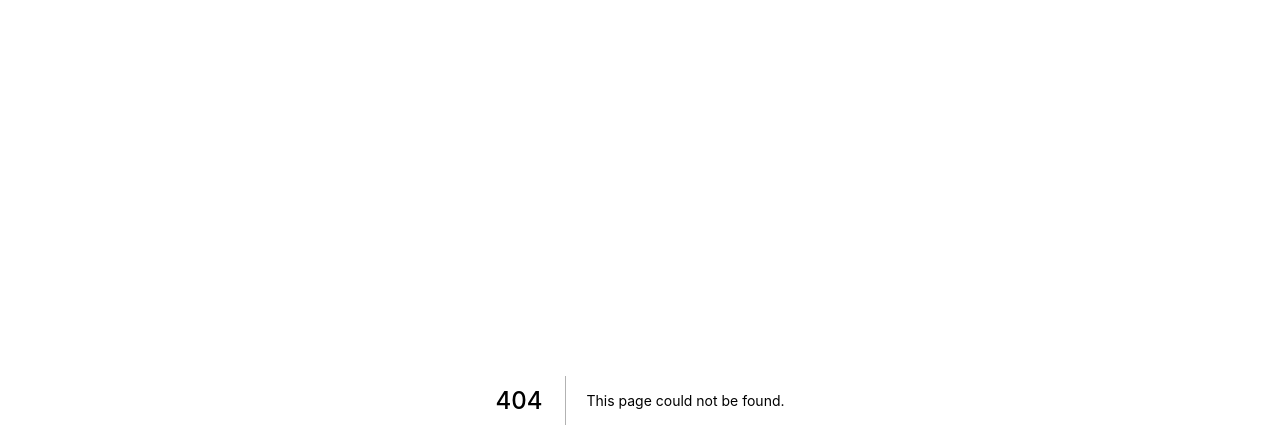
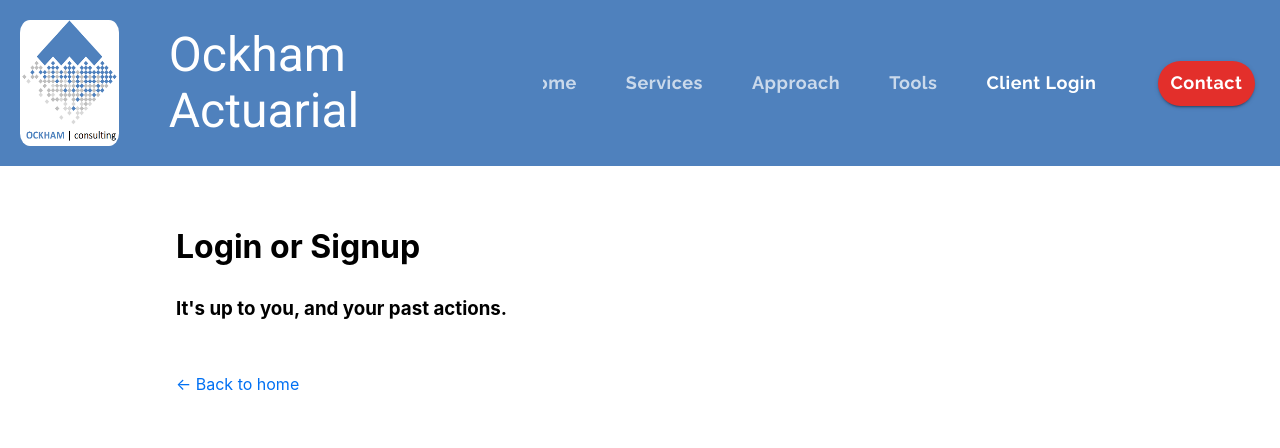
Before and after one commit to megens/nextjs-blog2, a Next.js app: page /login in a window 1280 px wide. Before the commit this address had no page. Shown: the top 448 px of the page. Built offline with nearby package versions, Linux system fonts and the light colour scheme.

Commit message:
several ui components and types updated

```diff
--- a/components/layout.module.css
+++ b/components/layout.module.css
@@ -1,5 +1,5 @@
 .container {
-  max-width: 72rem;
+  max-width: 60rem;
   padding: 0 1rem;
   margin: 5.5rem auto 6rem;
   position: relative;
--- a/components/layout.tsx
+++ b/components/layout.tsx
@@ -32,9 +32,13 @@ export default function Layout({
           <meta name="og:title" content={siteTitle} />
           <meta name="twitter:card" content="summary_large_image" />
         </Head>
-
-        <MyHeader className={styles.myHeader} />
-
+        <div className={styles.myHeader}>
+          {
+            //this div is just to contain the className props, in anticipation of further props added to MyHeader
+          }
+          <MyHeader />
+        </div>
+        {/*
         <header className={styles.header}>
           {home ? (
             <>
@@ -64,6 +68,7 @@ export default function Layout({
             </>
           )}
         </header>
+          */}
 
         <main>{children}</main>
         {!home && (
--- a/components/ui/Header.tsx
+++ b/components/ui/Header.tsx
@@ -6,6 +6,8 @@ import useScrollTrigger from "@material-ui/core/useScrollTrigger";
 import { makeStyles, createStyles } from "@material-ui/styles";
 import { useTheme, Theme } from "@material-ui/core/styles";
 
+import Link from "next/link";
+import Router from "next/router";
 import Tabs from "@material-ui/core/Tabs";
 import Tab from "@material-ui/core/Tab";
 import Button from "@material-ui/core/Button";
@@ -64,7 +66,7 @@ const useStyles = makeStyles((theme: Theme) =>
     toolbarMargin: {
       ...theme.mixins.toolbar,
       //backgroundColor: "black",
-      marginBottom: "1em",
+      marginBottom: "3em",
     },
     signage: {
       color: "white",
@@ -94,7 +96,8 @@ const useStyles = makeStyles((theme: Theme) =>
   })
 );
 
-export default function Header(props: any) {
+export default function Header() {
+  // RfM: what's the appropriate type for these props? currently using "any", which I don't like
   const classes = useStyles();
   const theme = useTheme(); // gives access to default theme in our component
   const iOS = process.browser && /iPad|iPhone|iPod/.test(navigator.userAgent);
@@ -105,11 +108,28 @@ export default function Header(props: any) {
   const [anchorEl, setAnchorEl] = useState<Element | null>(null);
   const [openMenu, setOpenMenu] = useState<boolean>(false);
 
+  const routes = [
+    { name: "Home", link: "/", activeIndex: 0 },
+    {
+      name: "Services",
+      link: "/services",
+      activeIndex: 1,
+      /*
+      ariaOwns: anchorEl ? "simple-menu" : undefined,
+      ariaPopup: anchorEl ? "true" : undefined,
+      mouseOver: (event) => handleClick(event),
+      */
+    },
+    { name: "Approach", link: "/approach", activeIndex: 2 },
+    { name: "Tools", link: "/tools", activeIndex: 3 },
+    { name: "Client Login", link: "/login", activeIndex: 4 },
+    // leaving out Estimate route
+  ];
   const handleChange = (
     event: React.ChangeEvent<{}>,
     newTabValue: number
   ): void => {
-    //props.setTabValue(newTabValue);
+    Router.push(routes[newTabValue].link);
     setTabValue(newTabValue);
   };
 
@@ -117,6 +137,45 @@ export default function Header(props: any) {
     setAnchorEl(e.currentTarget);
     setOpenMenu(true);
   };
+
+  const tabs = (
+    <React.Fragment>
+      <Tabs
+        className={classes.tabContainer}
+        value={tabValue}
+        onChange={handleChange}
+        indicatorColor="primary" // change color of underline to primary (typed as primary|secondary|undefined)
+      >
+        {routes.map((route, index) => (
+          <Tab
+            key={`${route}${index}`}
+            className={classes.tab}
+            label={route.name}
+            /*
+                  aria-owns={route.ariaOwns} // if undefined (for NOT services), does not set property at all
+                  aria-haspopup={route.ariaPopup}
+                  onMouseOver={route.mouseOver}
+                  */
+          />
+        ))}
+      </Tabs>
+    </React.Fragment>
+  );
+  // the following componentDidMount type hook makes sure that active Tab will always be highlighted even if page refreshes
+  //(instead of default Home highlight)
+  useEffect(() => {
+    if (window.location.pathname === "/" && tabValue !== 0) {
+      setTabValue(0);
+    } else if (window.location.pathname === "/services" && tabValue !== 1) {
+      setTabValue(1);
+    } else if (window.location.pathname === "/approach" && tabValue !== 2) {
+      setTabValue(2);
+    } else if (window.location.pathname === "/tools" && tabValue !== 3) {
+      setTabValue(3);
+    } else if (window.location.pathname === "/login" && tabValue !== 4) {
+      setTabValue(4);
+    }
+  }, ["tabValue"]);
 
   return (
     <React.Fragment>
@@ -128,9 +187,12 @@ export default function Header(props: any) {
             }
 
             <Button
-              disableRipple
-              onClick={() => props.setValue(0)}
+              disableRipple // don't like this on a logo
               className={classes.logoContainer}
+              onClick={() => {
+                Router.push(routes[0].link);
+                setTabValue(0);
+              }}
             >
               <img
                 alt="Ockham"
@@ -139,31 +201,10 @@ export default function Header(props: any) {
               />
             </Button>
 
-            {/*
-            <img
-              src="/images/ockhamLogo.png"
-              alt="Ockham"
-              width="90"
-              height="90"
-            />
-            */}
-
             <Typography className={classes.signage} variant="h3">
               Ockham Actuarial
             </Typography>
-            <Tabs
-              className={classes.tabContainer}
-              value={tabValue}
-              //onChange={() => {}}
-              onChange={handleChange}
-              indicatorColor="primary" // change color of underline to primary (typed as primary|secondary|undefined)
-            >
-              <Tab className={classes.tab} label="Home" />
-              <Tab className={classes.tab} label="Services" />
-              <Tab className={classes.tab} label="Approach" />
-              <Tab className={classes.tab} label="Tools" />
-              <Tab className={classes.tab} label="Client Login" />
-            </Tabs>
+            {tabs}
             <Button
               className={classes.contact}
               variant="contained"
--- a/components/ui/Theme.ts
+++ b/components/ui/Theme.ts
@@ -4,12 +4,12 @@ import createMyTheme from "./CreateMyTheme";
 
 const theme = createMyTheme({}); // here is where I can overwrite keys, but I can't get this to work for one key among many
 
+export default theme;
+
+/*
 console.log("Theme keys");
 console.log(Object.keys(theme));
 
-export default theme;
-
-/*
 console.log("Theme type");
 console.log(typeof theme);
 
--- a/pages/index.tsx
+++ b/pages/index.tsx
@@ -118,11 +118,15 @@ export default function Home({
                 <a>{title}</a>
               </Link>
               <br />
+
               <small className={utilStyles.lightText}>
                 <DateComponent dateString={date} />
               </small>
             </li>
           ))}
+          <Link href={`/approach/`}>
+            <a>My Approach</a>
+          </Link>
         </ul>
       </section>
     </Layout>
--- /dev/null
+++ b/pages/login.tsx
@@ -0,0 +1,10 @@
+import Layout from "../components/layout";
+
+export default function LoginSignup() {
+  return (
+    <Layout>
+      <h1>Login or Signup</h1>
+      <h3>It's up to you, and your past actions.</h3>
+    </Layout>
+  );
+}
```
Also changed, not shown: pages/404.tsx (added, +11 -0 lines), pages/approach.tsx (added, +10 -0 lines), pages/services.tsx (added, +10 -0 lines), pages/tools.tsx (added, +10 -0 lines).
